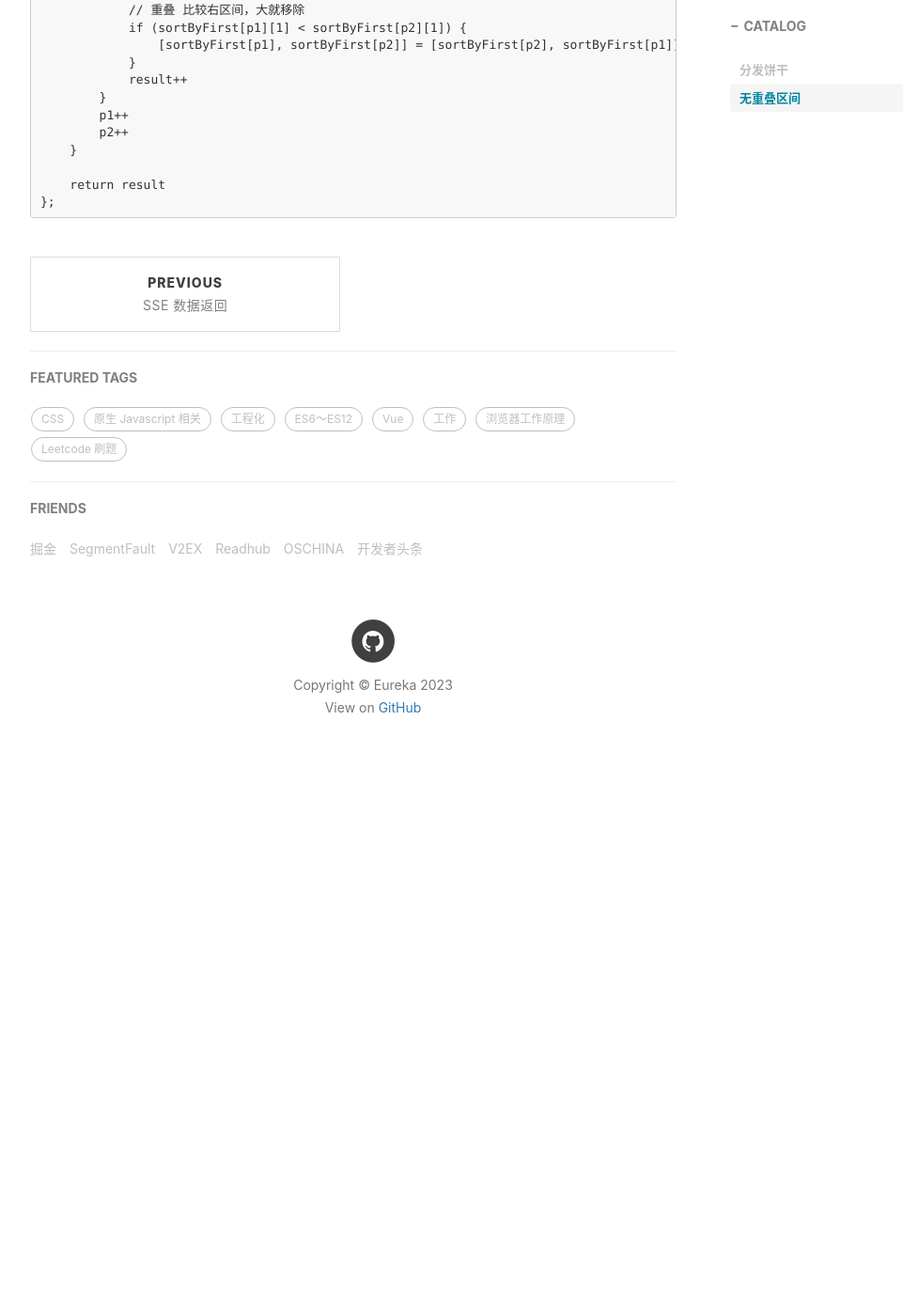
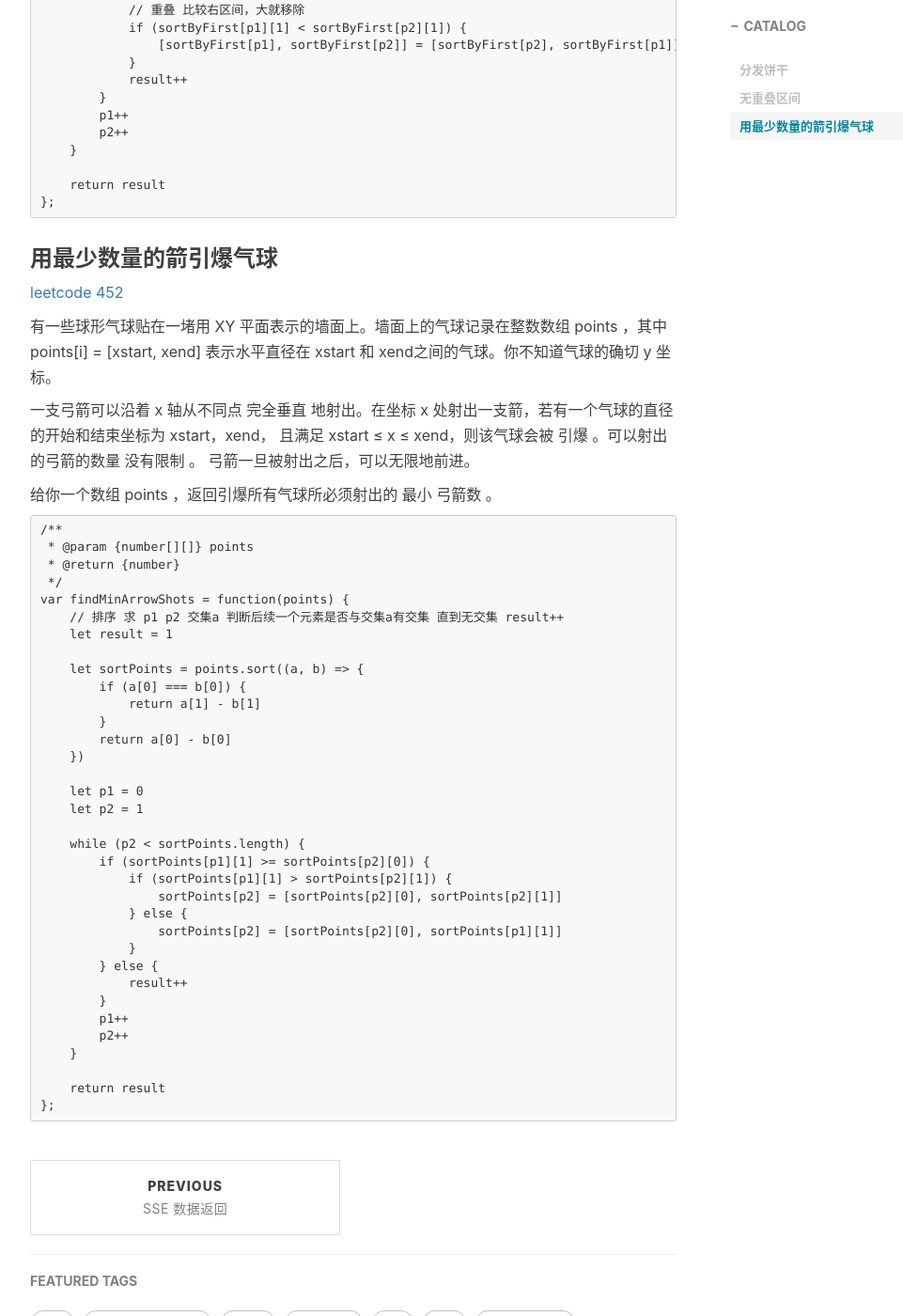
Before and after one commit to Eureka-M/Eureka-M.github.io, a Jekyll site: the page built from _posts/Leetcode 刷题/2023-05-13-贪心思想.md, in a window 1280 px wide and 1400 px high, scrolled down 1758 px. Shown: the whole window at 94% size, without its empty margins (243-1204 px from the left). Built offline with Jekyll 4.4.1, drawn with Linux system fonts in a browser that asks for light colours; nearby versions of some CDN libraries; comment, search, counter and statistics services are not loaded; before the commit the page ends 2588 px from its top, so only the background shows below that.

Commit message:
add：452

````diff
--- a/_posts/Leetcode 刷题/2023-05-13-贪心思想.md
+++ b/_posts/Leetcode 刷题/2023-05-13-贪心思想.md
@@ -89,3 +89,50 @@ var eraseOverlapIntervals = function(intervals) {
     return result
 };
 ```
+
+### 用最少数量的箭引爆气球
+
+[leetcode 452](https://leetcode.cn/problems/minimum-number-of-arrows-to-burst-balloons/description/)
+
+有一些球形气球贴在一堵用 XY 平面表示的墙面上。墙面上的气球记录在整数数组 points ，其中points[i] = [xstart, xend] 表示水平直径在 xstart 和 xend之间的气球。你不知道气球的确切 y 坐标。
+
+一支弓箭可以沿着 x 轴从不同点 完全垂直 地射出。在坐标 x 处射出一支箭，若有一个气球的直径的开始和结束坐标为 xstart，xend， 且满足  xstart ≤ x ≤ xend，则该气球会被 引爆 。可以射出的弓箭的数量 没有限制 。 弓箭一旦被射出之后，可以无限地前进。
+
+给你一个数组 points ，返回引爆所有气球所必须射出的 最小 弓箭数 。
+
+```
+/**
+ * @param {number[][]} points
+ * @return {number}
+ */
+var findMinArrowShots = function(points) {
+    // 排序 求 p1 p2 交集a 判断后续一个元素是否与交集a有交集 直到无交集 result++
+    let result = 1
+
+    let sortPoints = points.sort((a, b) => {
+        if (a[0] === b[0]) {
+            return a[1] - b[1]
+        }
+        return a[0] - b[0]
+    })
+
+    let p1 = 0
+    let p2 = 1
+
+    while (p2 < sortPoints.length) {
+        if (sortPoints[p1][1] >= sortPoints[p2][0]) {
+            if (sortPoints[p1][1] > sortPoints[p2][1]) {
+                sortPoints[p2] = [sortPoints[p2][0], sortPoints[p2][1]]
+            } else {
+                sortPoints[p2] = [sortPoints[p2][0], sortPoints[p1][1]]
+            }
+        } else {
+            result++
+        }
+        p1++
+        p2++
+    }
+
+    return result
+};
+```
````
